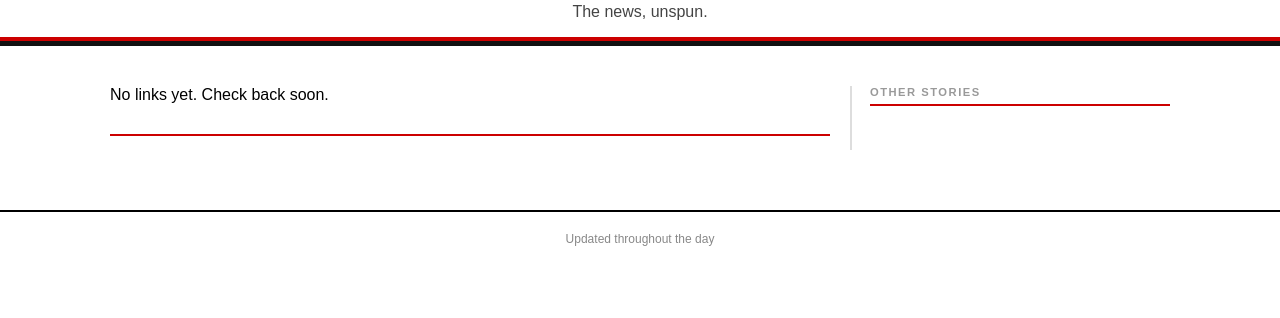
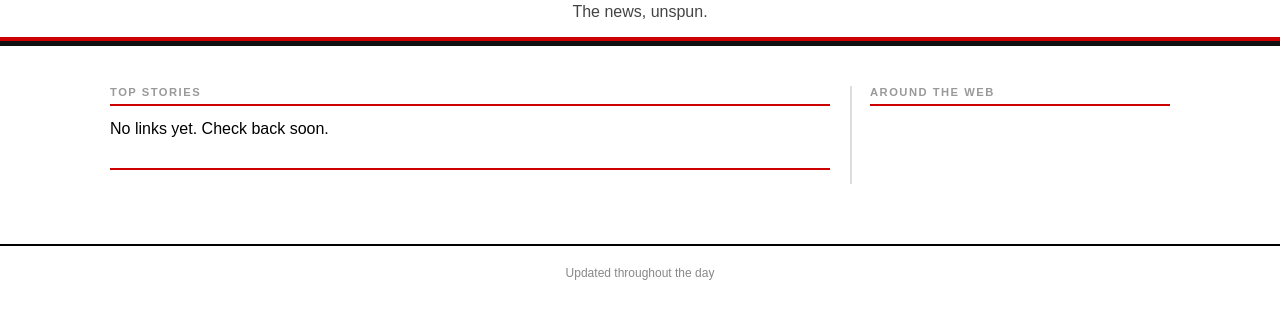
Before and after one commit to headlinehitnews/headlinehit, a website: page index.html in a window 1280 px wide. Shown: the part 80-398 px from the top of the page. Drawn offline with Linux system fonts and the light colour scheme; no server answers.

Commit message:
Add files via upload

```diff
--- a/index.html
+++ b/index.html
@@ -365,6 +365,7 @@
 
       <!-- LEFT: Top Stories -->
       <div class="top-stories-col">
+        <div class="other-stories-label" style="margin-bottom:14px;">Top Stories</div>
         <div class="top-story" id="top-story"></div>
         <div class="sub-row-2" id="sub-row-2"></div>
         <div class="sub-grid-8" id="sub-grid-8"></div>
@@ -372,7 +373,7 @@
 
       <!-- RIGHT: Other Stories -->
       <div class="other-stories-col" id="other-stories-col">
-        <div class="other-stories-label">Other Stories</div>
+        <div class="other-stories-label">Around the Web</div>
         <div id="other-links"></div>
       </div>
 
```
